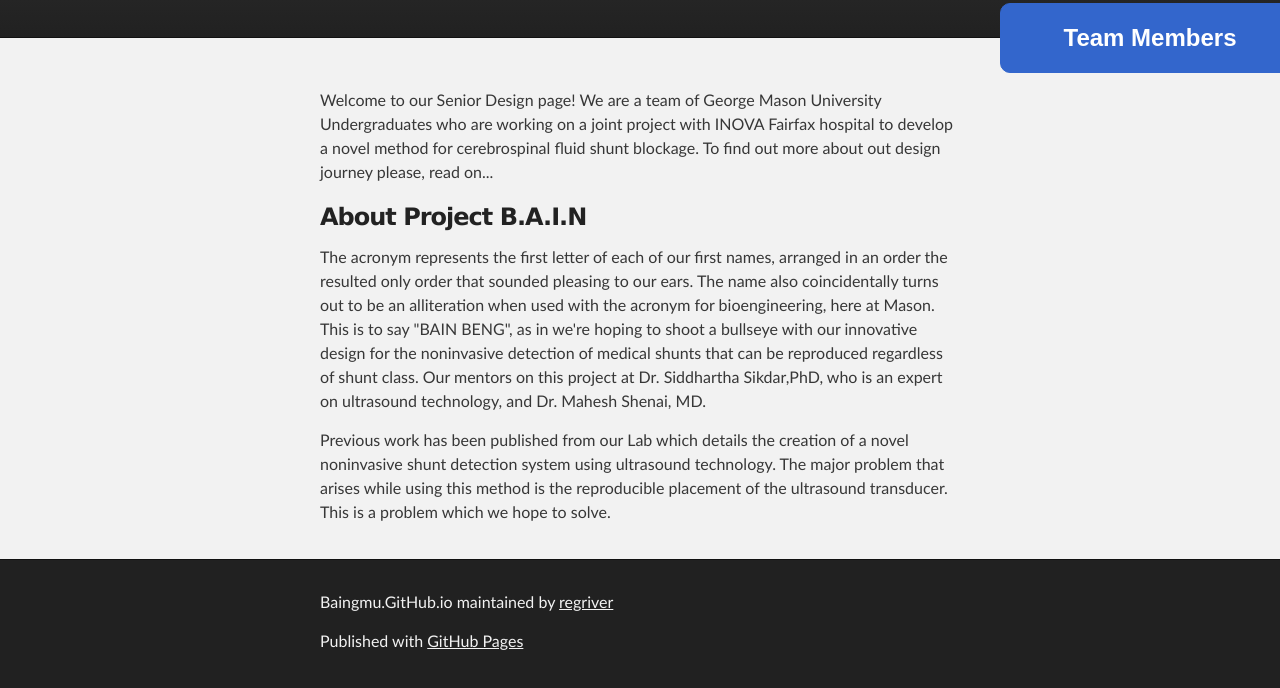
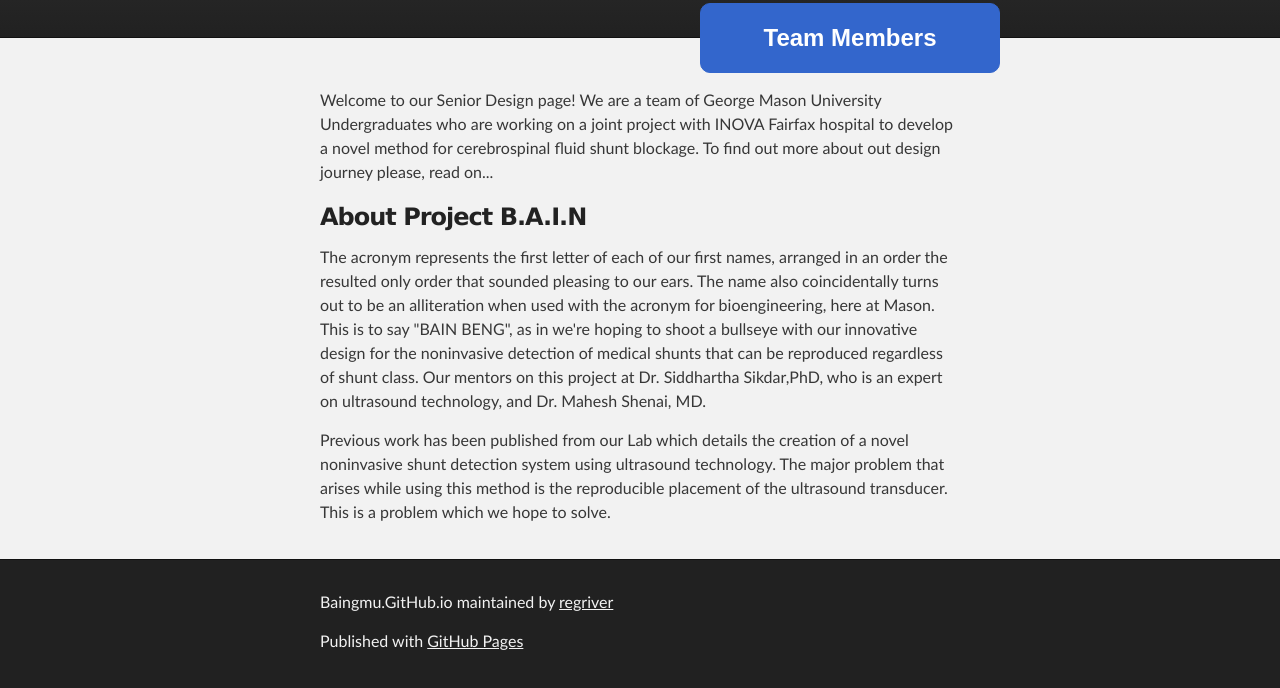
Before and after one commit to regriver/baingmu.github.io, a plain HTML site: page index.html in a window 1280 px wide. Shown: the part 212-900 px from the top of the page. Drawn offline with Linux system fonts and the light colour scheme.

Commit message:
Update stylesheet.css

```diff
--- a/stylesheets/stylesheet.css
+++ b/stylesheets/stylesheet.css
@@ -383,7 +383,7 @@ border-radius: 10px;
 -webkit-box-shadow:: 6px 6px 5px #999;
 box-shadow:: 6px 6px 5px #999;
 position:absolute;
-left: 1000px;
+left: 700px;
 top: 215px;
 }
 input.MyButton:hover {
```
